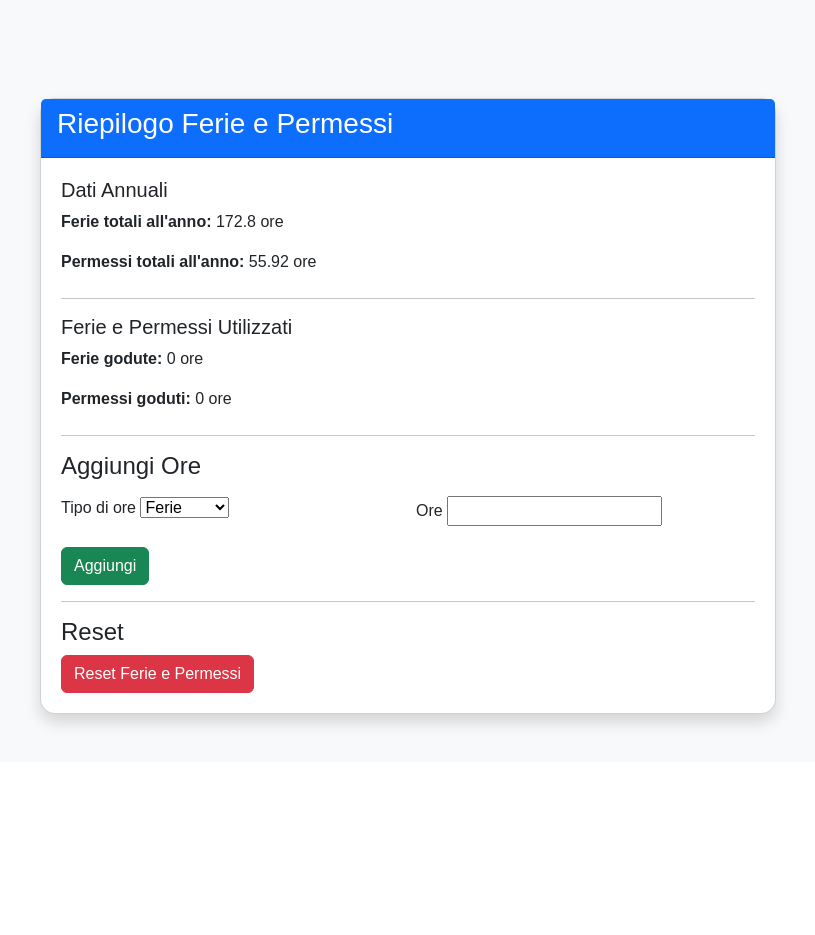
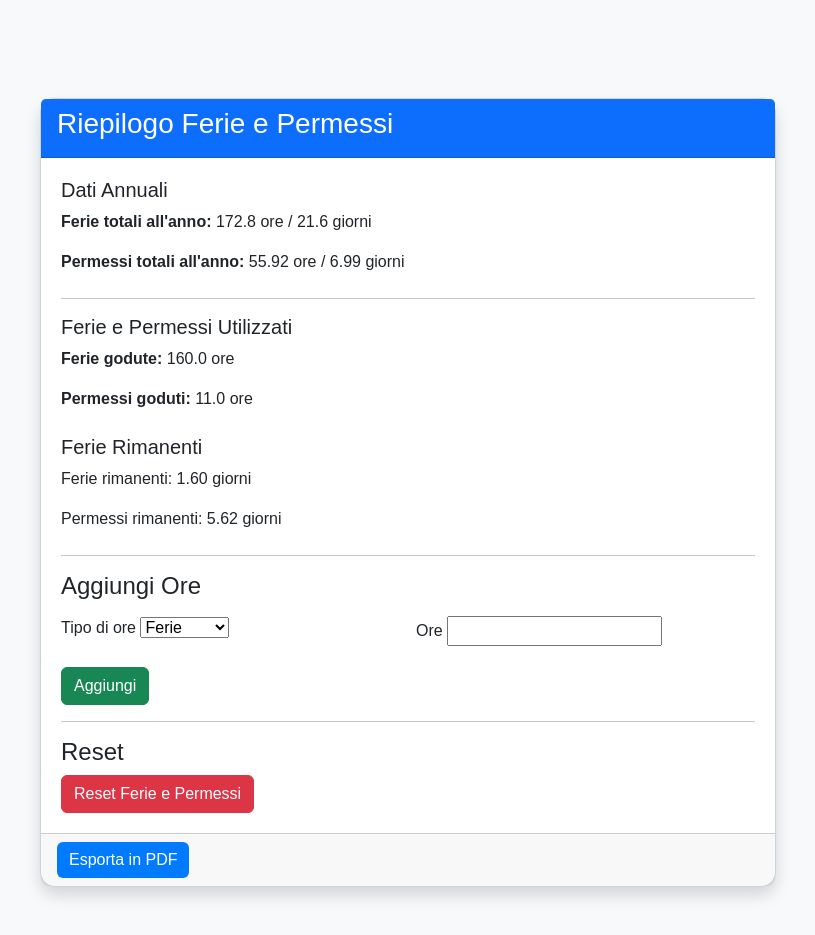
Before and after one commit to mancio8/homeProject, a Django app: page /polls/ferie/ in a window 1280 px wide. Shown: the part 76-1011 px from the top of the page, without its empty margins (232-1047 px from the left). Before the commit the page ends 806 px from the top, so only its background shows below. Run offline with Django 5.2, Linux system fonts and the light colour scheme.

Commit message:
add print pdf ferie

```diff
--- a/data/ferie_data.json
+++ b/data/ferie_data.json
@@ -1 +1 @@
-{"ferie_godute": 0, "permessi_goduti": 0}
+{"ferie_godute": 160.0, "permessi_goduti": 11.0}
--- a/polls/urls.py
+++ b/polls/urls.py
@@ -10,4 +10,5 @@ urlpatterns = [
     path('table/', views.table_view, name='table_view'),
     path('ferie/', views.riepilogo_ferie_permessi, name='riepilogo'),  # Definisci qui l'URL
     path('reset_ferie_permessi/', views.reset_ferie_permessi, name='reset_ferie_permessi'),
+    path('esporta_pdf/', views.esporta_pdf, name='esporta_pdf'),
 ]
--- a/polls/views.py
+++ b/polls/views.py
@@ -10,6 +10,8 @@ from bs4 import BeautifulSoup
 import csv
 from django import forms
 from .forms import AggiungiOreForm
+from reportlab.lib.pagesizes import letter
+from reportlab.pdfgen import canvas
 
 
 # Percorso al file JSON
@@ -201,8 +203,19 @@ def riepilogo_ferie_permessi(request):
     data = read_ferie_data()
 
     # Dati annuali calcolati
-    ferie_totali_annuali = 14.4 * 12  # 14.4 ore al mese
-    permessi_totali_annuali = 4.66 * 12  # 4.66 ore al mese
+    ferie_totali_annuali_ore = 14.4 * 12  # 14.4 ore al mese
+    permessi_totali_annuali_ore = 4.66 * 12  # 4.66 ore al mese
+
+    # Converto le ferie totali annuali in giorni (8 ore per giorno lavorativo)
+    ferie_totali_annuali_giorni = ferie_totali_annuali_ore / 8
+    permessi_totali_annuali_giorni = permessi_totali_annuali_ore / 8
+
+    ferie_rimanenti_ore = ferie_totali_annuali_ore - data['ferie_godute']
+    permessi_rimanenti_ore = permessi_totali_annuali_ore - data['permessi_goduti']
+
+    # Conversione in giorni
+    ferie_rimanenti_giorni = ferie_rimanenti_ore / 8
+    permessi_rimanenti_giorni = permessi_rimanenti_ore / 8
 
     if request.method == 'POST':
         form = AggiungiOreForm(request.POST)
@@ -222,10 +235,15 @@ def riepilogo_ferie_permessi(request):
 
     return render(request, 'riepilogo.html', {
         'data': data,
-        'ferie_totali_annuali': ferie_totali_annuali,
-        'permessi_totali_annuali': permessi_totali_annuali,
+        'ferie_totali_annuali_ore': ferie_totali_annuali_ore,
+        'permessi_totali_annuali_ore': permessi_totali_annuali_ore,
+        'ferie_totali_annuali_giorni': ferie_totali_annuali_giorni,
+        'permessi_totali_annuali_giorni': permessi_totali_annuali_giorni,
+        'ferie_rimanenti_giorni' : ferie_rimanenti_giorni,
+        'permessi_rimanenti_giorni' : permessi_rimanenti_giorni,
         'form': form
     })
+
 
 # Reset ferie e permessi
 def reset_ferie_permessi(request):
@@ -235,3 +253,33 @@ def reset_ferie_permessi(request):
     }
     write_ferie_data(data)
     return redirect('riepilogo')
+
+
+def esporta_pdf(request):
+    # Crea una risposta HTTP con il contenuto PDF
+    response = HttpResponse(content_type='application/pdf')
+    response['Content-Disposition'] = 'attachment; filename="riepilogo_ferie_permessi.pdf"'
+
+    # Crea un canvas PDF
+    c = canvas.Canvas(response, pagesize=letter)
+    width, height = letter  # Dimensioni pagina
+
+    # Dati
+    data = read_ferie_data()
+    ferie_totali_annuali_ore = 14.4 * 12
+    permessi_totali_annuali_ore = 4.66 * 12
+    ferie_godute_ore = data.get('ferie_godute', 0)
+    permessi_goduti_ore = data.get('permessi_goduti', 0)
+    ferie_rimanenti_ore = ferie_totali_annuali_ore - ferie_godute_ore
+    permessi_rimanenti_ore = permessi_totali_annuali_ore - permessi_goduti_ore
+
+    # Scrivi i dati nel PDF
+    c.drawString(100, height - 100, f"Riepilogo Ferie e Permessi")
+    c.drawString(100, height - 120, f"Ferie Utilizzate: {ferie_godute_ore} ore ({ferie_godute_ore / 8:.2f} giorni)")
+    c.drawString(100, height - 140, f"Permessi Utilizzati: {permessi_goduti_ore} ore ({permessi_goduti_ore / 8:.2f} giorni)")
+    c.drawString(100, height - 160, f"Ferie Rimanenti: {ferie_rimanenti_ore:.2f} ore ({ferie_rimanenti_ore / 8:.2f} giorni)")
+    c.drawString(100, height - 180, f"Permessi Rimanenti: {permessi_rimanenti_ore:.2f} ore ({permessi_rimanenti_ore / 8:.2f} giorni)")
+
+    # Salva e restituisci il PDF
+    c.save()
+    return response
--- a/requirements.txt
+++ b/requirements.txt
@@ -2,3 +2,4 @@ Django>=4.2
 requests>=2.0.0
 beautifulsoup4
 pandas==1.5.3
+reportlab==3.6.13
--- a/templates/riepilogo.html
+++ b/templates/riepilogo.html
@@ -5,9 +5,25 @@
     {% load static %}
     <meta charset="UTF-8">
     <meta name="viewport" content="width=device-width, initial-scale=1.0">
-    <title>Classifiche F1</title>
+    <title>Riepilog Ferie</title>
     <link href="https://cdn.jsdelivr.net/npm/bootstrap@5.3.3/dist/css/bootstrap.min.css" rel="stylesheet">
-    <link href="{% static 'styles/f1.css' %}" rel="stylesheet">
+    <style>
+        @media print {
+    body {
+        font-family: Arial, sans-serif;
+        font-size: 12px;
+    }
+
+    .btn {
+        display: none; /* Nascondi i bottoni durante la stampa */
+    }
+
+    #riepilogo {
+        margin-top: 20px;
+    }
+}
+
+    </style>
 </head>
 
 <body>
@@ -23,8 +39,8 @@
                 <div class="card-body">
                     <div class="mb-4">
                         <h5>Dati Annuali</h5>
-                        <p><strong>Ferie totali all'anno:</strong> {{ ferie_totali_annuali }} ore</p>
-                        <p><strong>Permessi totali all'anno:</strong> {{ permessi_totali_annuali }} ore</p>
+                        <p><strong>Ferie totali all'anno:</strong> {{ ferie_totali_annuali_ore }} ore / {{ ferie_totali_annuali_giorni }} giorni</p>
+                        <p><strong>Permessi totali all'anno:</strong> {{ permessi_totali_annuali_ore }} ore / {{ permessi_totali_annuali_giorni }} giorni</p>
                     </div>
 
                     <hr>
@@ -34,7 +50,12 @@
                         <p><strong>Ferie godute:</strong> {{ data.ferie_godute }} ore</p>
                         <p><strong>Permessi goduti:</strong> {{ data.permessi_goduti }} ore</p>
                     </div>
+                    <div class="mb-4">
+                        <h5>Ferie Rimanenti</h5>
+                            <p>Ferie rimanenti: {{ ferie_rimanenti_giorni|floatformat:2 }} giorni</p>
+                            <p>Permessi rimanenti: {{ permessi_rimanenti_giorni|floatformat:2 }} giorni</p>
 
+                    </div>
                     <hr>
 
                     <h4>Aggiungi Ore</h4>
@@ -60,12 +81,23 @@
                         {% csrf_token %}
                         <button type="submit" class="btn btn-danger">Reset Ferie e Permessi</button>
                     </form>
+
+                </div>
+                <div class="card-footer">
+                    <form method="post" action="{% url 'esporta_pdf' %}">
+                        {% csrf_token %}
+                        <a href="{% url 'esporta_pdf' %}" class="btn btn-primary">Esporta in PDF</a>
+
+                    </form>
+
+
                 </div>
             </div>
         </div>
     </div>
 </div>
 
-<script src="https://cdn.jsdelivr.net/npm/bootstrap@5.3.0-alpha3/dist/js/bootstrap.bundle.min.js"></script>
+
+
 </body>
 </html>
```
